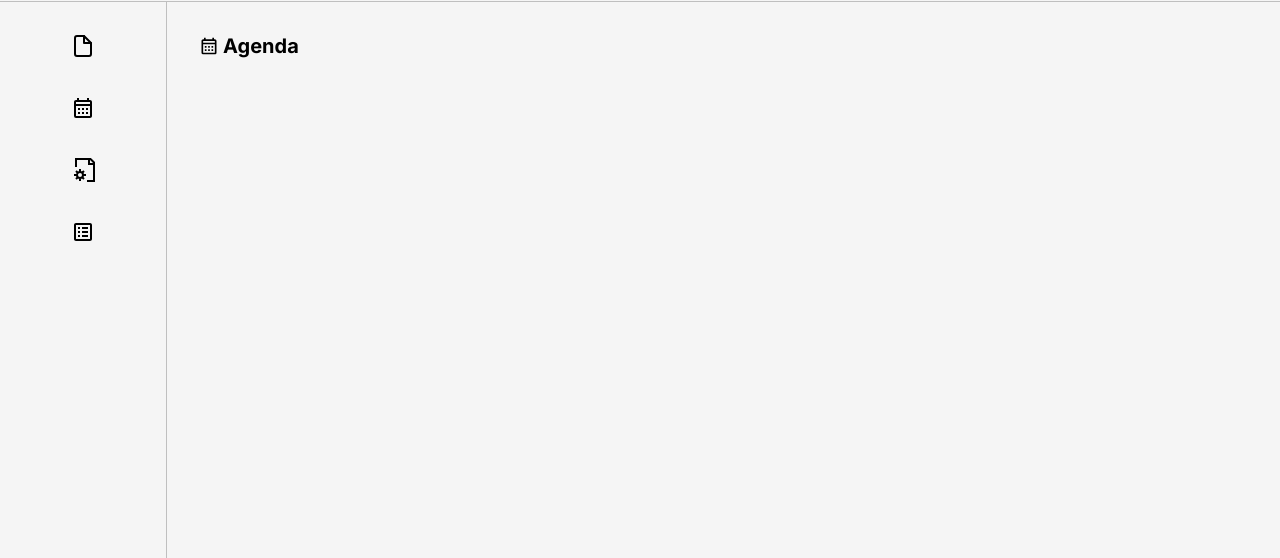
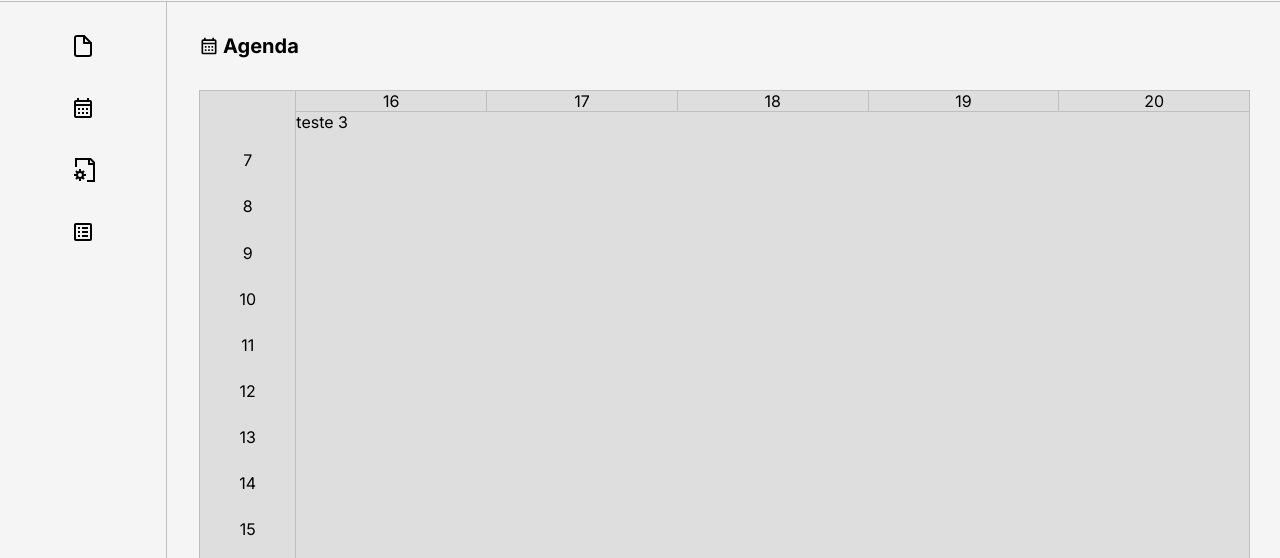
Before and after one commit to rafaelvilaveras/Desinfec_Demo, a React (Create React App) app: page / in a window 1280 px wide. Both pictures are taken after a click on the button 83 px from the left and 353 px from the top of the page. Shown: the part 242-800 px from the top of the page. Built offline with nearby package versions, Linux system fonts and the light colour scheme.

Commit message:
started calendar

```diff
--- a/src/App.js
+++ b/src/App.js
@@ -1,4 +1,4 @@
-import { useState } from 'react';
+import { useEffect, useState } from 'react';
 import Greating from './components/greating';
 import Navbar from './components/navbar';
 import './css/App.css';
@@ -6,9 +6,24 @@ import Content from './components/content';
 
 function App() {
 
-  const [content, setContent] = useState(1);
   const logged = true;
 
+  const [content, setContent] = useState(1);
+
+  function initAW(){
+    const aux = document.getElementsByClassName('App')[0]?.clientWidth
+
+    return aux;
+
+  }
+
+  const [appWidth, setAW] = useState('')
+
+  useEffect(()=>{
+    setAW(initAW());
+  },[])
+
+  // Maior que 1500 <- width
 
   return (
     <>
@@ -16,7 +31,7 @@ function App() {
         type={1}
         logged={logged}
       />
-      <div className=" flex-column App ">
+      <div className={appWidth > 1500 ? " flex-column App  App-sb " : " flex-column App "}>
         <Greating/>
         <div className=' flex-row App-content '>
           <Navbar
--- a/src/components/calendar.js
+++ b/src/components/calendar.js
@@ -1,8 +1,28 @@
-import React from 'react';
+import React, { useState } from 'react';
 
-const Calendar = () => {
+import '../css/App.css';
+import '../css/content.css';
+
+const Calendar = ({tDay, tMonth}) => {
+
+
     return (
-        <div>
+        <div className='flex-row ca-container'>
+            <div className='flex-column ca-hours'>
+                {new Array(13).fill(['', '7', '8', '9', '10', '11', '12', '13', '14', '15', '16', '17', '18']).map((time, key)=>{
+                    return <span>{time[key]}</span>
+                })}
+            </div>
+            <div className='flex-column ca-content'>
+                <div className='flex-row ca-header'>
+                    {new Array(5).fill([tDay, tDay+1, tDay+2, tDay+3, tDay+4]).map((data, key)=>{
+                        return <span className={5 !== key+1 ? 'ca-header-border' : ''}>{data[key]}</span>
+                    })}
+                </div>
+                <div className='ca-content'>
+                    teste 3
+                </div>
+            </div>
 
         </div>
      );
--- a/src/components/content.js
+++ b/src/components/content.js
@@ -8,13 +8,25 @@ import Schedule from '../pages/schedule';
 import Scheduling from '../pages/scheduling';
 
 const Content = ({index}) => {
+
+    const today = new Date();
+    const tDay = today.getDate();
+    const tMonth = today.getMonth()+1 > 9 ? (today.getMonth()+1) : '0' + (today.getMonth()+1);
+    const tYear = today.getFullYear();
+
     return (
         <div className='c-container'>
             <div className={index === 1 ? ' c-content ' : ' display-none '}>
-                <Home/>
+                <Home
+                    tYear={tYear}
+                    tMonth={tMonth}
+                />
             </div>
             <div className={index === 2 ? ' c-content ' : ' display-none '}>
-                <Schedule/>
+                <Schedule
+                    tDay={tDay}
+                    tMonth={tMonth}
+                />
             </div>
             <div className={index === 3 ? ' c-content ' : ' display-none '}>
                 <Scheduling/>
--- a/src/css/App.css
+++ b/src/css/App.css
@@ -29,3 +29,8 @@
   -ms-user-select: none; /* IE 10 and IE 11 */
   user-select: none; /* Standard syntax */
 }
+
+.App-sb {
+  border-right: 1px solid var(--gray-border);
+  border-left: 1px solid var(--gray-border);
+}
--- a/src/css/content.css
+++ b/src/css/content.css
@@ -56,6 +56,43 @@
 
 /* Schedule CSS */
 
-.teste {
+.ca-container {
+    width: 100%;
+    height: 75vh;
+    border: 1px solid var(--gray-border);
+    background-color: var(--gray-bg);
+}
+
+.ca-content {
     width: 100%;
 }
+
+.ca-hours {
+    width: 10%;
+    height: 100%;
+    border-right: 1px solid var(--gray-border);
+    justify-content: space-around;
+    /* align-items: center; */
+}
+
+.ca-hours span {
+    display: flex;
+    height: 100%;
+    text-align: center;
+    justify-content: center;
+    align-items: center;
+}
+
+.ca-header {
+    justify-content: space-around;
+}
+
+.ca-header span {
+    flex: 1;
+    text-align: center;
+    border-bottom: 1px solid var(--gray-border);
+}
+
+.ca-header-border {
+    border-right: 1px solid var(--gray-border);
+}
--- a/src/pages/home.js
+++ b/src/pages/home.js
@@ -8,11 +8,9 @@ import '../css/content.css';
 
 import PieChart from '../components/pie-chart';
 
-const Home = () => {
+const Home = ({tYear, tMonth}) => {
 
-    const today = new Date();
-    const tMonth = today.getMonth()+1 > 9 ? (today.getMonth()+1) : '0' + (today.getMonth()+1);
-    const tYear = today.getFullYear();
+
 
     const [date, setDate] = useState(tYear + '-' + tMonth);
     // eslint-disable-next-line
--- a/src/pages/schedule.js
+++ b/src/pages/schedule.js
@@ -4,16 +4,19 @@ import { MdOutlineCalendarMonth } from 'react-icons/md';
 import '../css/App.css';
 import '../css/content.css';
 
-const Schedule = () => {
+import Calendar from '../components/calendar';
+
+const Schedule = ({tDay, tMonth}) => {
     return (
         <div className='flex-column c-inner-container'>
             <div className='flex-row c-title'>
                 <MdOutlineCalendarMonth/>
                 <span>Agenda</span>
             </div>
-            <div className='flex-column'>
-
-            </div>
+            <Calendar
+                tDay={tDay}
+                tMonth={tMonth}
+            />
         </div>
      );
 }
```
